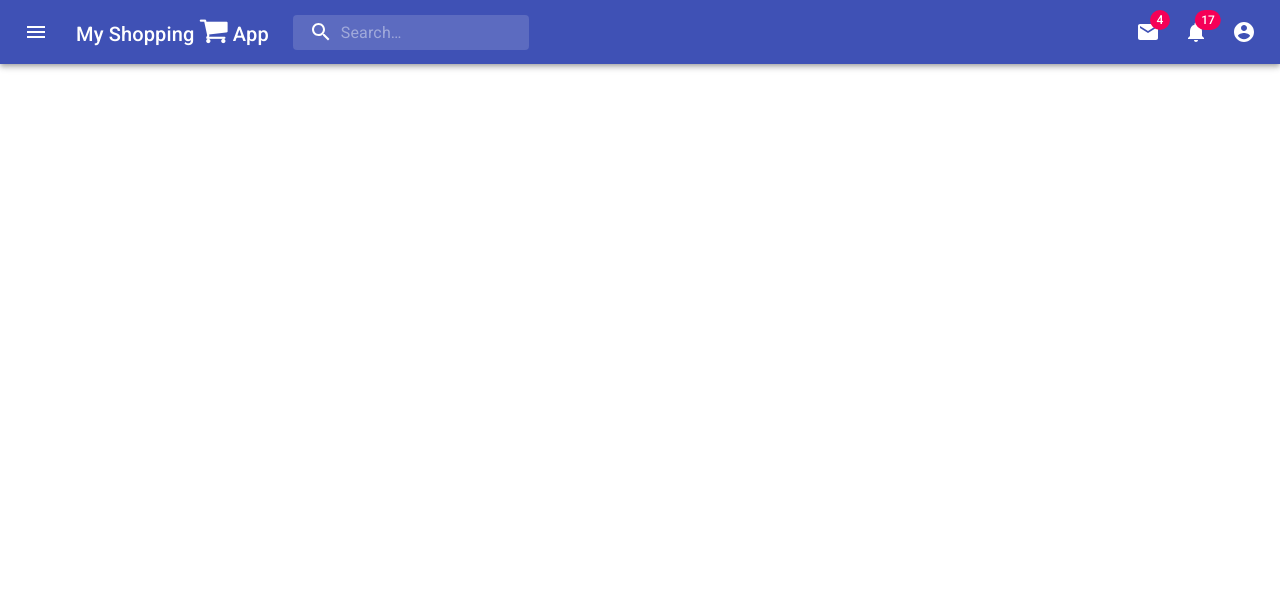
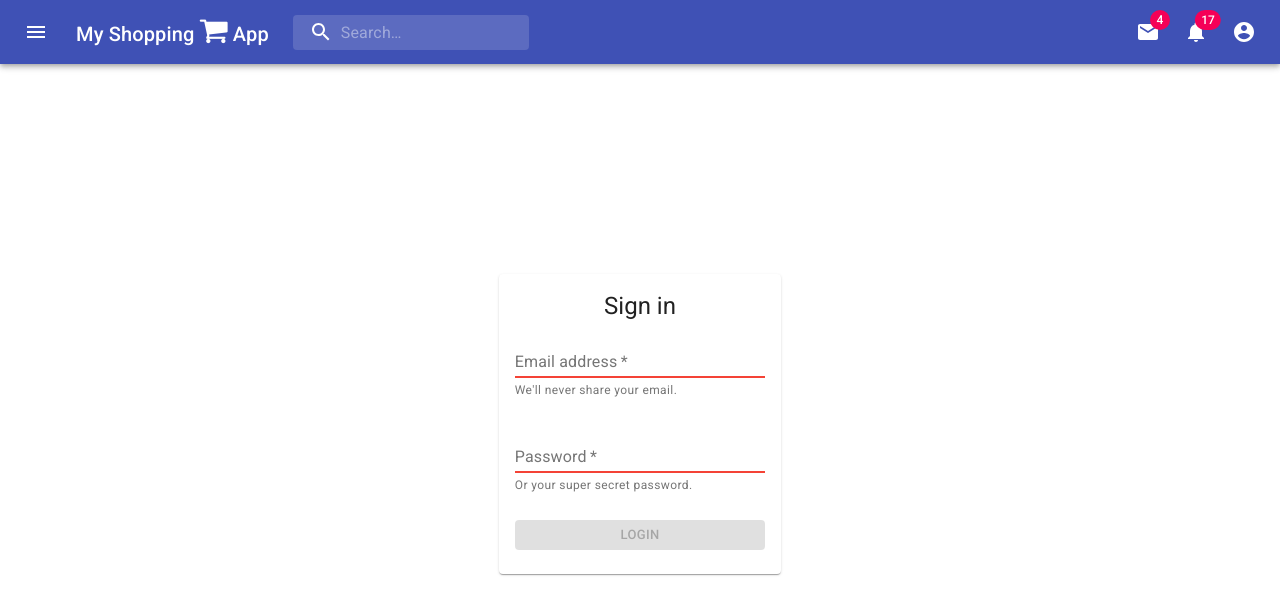
Before and after one commit to squaloIT/react-graph-node.js, a React (Create React App) app in the folder app/: page / in a window 1280 px wide. Shown: the top 614 px of the page. Built offline with nearby package versions, Linux system fonts and the light colour scheme.

Commit message:
Login form component added and working Validation there 2

```diff
--- a/app/package.json
+++ b/app/package.json
@@ -8,12 +8,14 @@
     "@fortawesome/react-fontawesome": "^0.1.9",
     "@material-ui/core": "^4.9.7",
     "@material-ui/icons": "^4.9.1",
+    "@reach/router": "^1.3.3",
     "@testing-library/jest-dom": "^4.2.4",
     "@testing-library/react": "^9.3.2",
     "@testing-library/user-event": "^7.1.2",
     "font-awesome": "^4.7.0",
     "react": "^16.13.1",
     "react-dom": "^16.13.1",
+    "react-hook-form": "^5.1.3",
     "react-scripts": "3.4.1"
   },
   "scripts": {
--- a/app/src/App.js
+++ b/app/src/App.js
@@ -1,7 +1,9 @@
 import React, { Suspense } from 'react';
-import './App.css';
+import { Router } from "@reach/router";
 
 import Header from './components/Header/Header';
+import Login from './components/Login/Login';
+import './App.css';
 
 function App() {
   return (
@@ -11,11 +13,10 @@ function App() {
       </div>
       <React.StrictMode>
         <Suspense>
-          <div className='container'>
-            <div className='row'>
-              <div className='col-md-3'></div>
-              <div className='col-md-9'></div>
-            </div>
+          <div className='container-fluid'>
+            <Router>
+              <Login path="/" />
+            </Router>
           </div>
         </Suspense>
       </React.StrictMode>
--- /dev/null
+++ b/app/src/components/Login/Login.css
@@ -0,0 +1,4 @@
+
+.mainBlock {
+    height: 90vh;
+}
--- /dev/null
+++ b/app/src/components/Login/Login.js
@@ -0,0 +1,78 @@
+import React from 'react';
+import { FormGroup, FormControl, InputLabel, Input, FormHelperText, Button, Card, CardContent, Typography } from '@material-ui/core';
+
+import './Login.css'
+
+const Login = () => {
+
+    var [email, setEmail] = React.useState('');
+    var [password, setPassword] = React.useState('');
+
+    const onSubmit = values => {
+        console.log(email, password)
+    };
+
+    var isButtonDisabled = () => {
+        return hasPasswordError() || hasEmailError()
+    }
+
+    var hasEmailError = () => {
+        var regex = /^[A-Z0-9._%+-]+@[A-Z0-9.-]+\.[A-Z]{2,4}$/i
+        return !regex.test(email) ? true : false;
+    }
+    var hasPasswordError = () => {
+        var regex = /^(?=.*[A-Za-z])(?=.*\d)(?=.*[@$!%*#?&])[A-Za-z\d@$!%*#?&]{5,}$/i
+        return !regex.test(password) ? true : false;
+    }
+
+    return (
+        <div className='d-flex justify-content-center align-items-center mainBlock'>
+            <div className='col-md-3'>
+                <Card>
+                    <CardContent>
+                        <Typography gutterBottom variant="h5" component="h2">
+                            Sign in
+                        </Typography>
+                        <FormGroup>
+                            <FormControl color="primary" required>
+                                <InputLabel htmlFor="tb-email">Email address</InputLabel>
+                                <Input
+                                    id="tb-email"
+                                    name="tb-email"
+                                    aria-describedby="tb-email-helper-text"
+                                    error={hasEmailError()}
+                                    value={email}
+                                    onChange={e => setEmail(e.target.value)}
+                                />
+                                <FormHelperText id="tb-email-helper-text">We'll never share your email.</FormHelperText>
+                            </FormControl>
+                            <br />
+                            <FormControl color="primary" required>
+                                <InputLabel htmlFor="tb-password">Password</InputLabel>
+                                <Input
+                                    id="tb-password"
+                                    aria-describedby="tb-password-helper-text"
+                                    error={hasPasswordError()}
+                                    type="password"
+                                    value={password}
+                                    onChange={e => setPassword(e.target.value)} />
+                                <FormHelperText id="tb-password-helper-text">Or your super secret password.</FormHelperText>
+                            </FormControl>
+                            <br />
+                            <FormControl color="primary">
+                                <Button variant="contained" color="primary" size="small"
+                                    onClick={onSubmit}
+                                    disabled={isButtonDisabled()}
+                                >
+                                    Login
+                                </Button>
+                            </FormControl>
+                        </FormGroup>
+                    </CardContent>
+                </Card>
+            </div>
+        </div>
+    );
+};
+
+export default Login;
```
Also changed, not shown: 2 other files (tests, documents, lock files or other folders).
